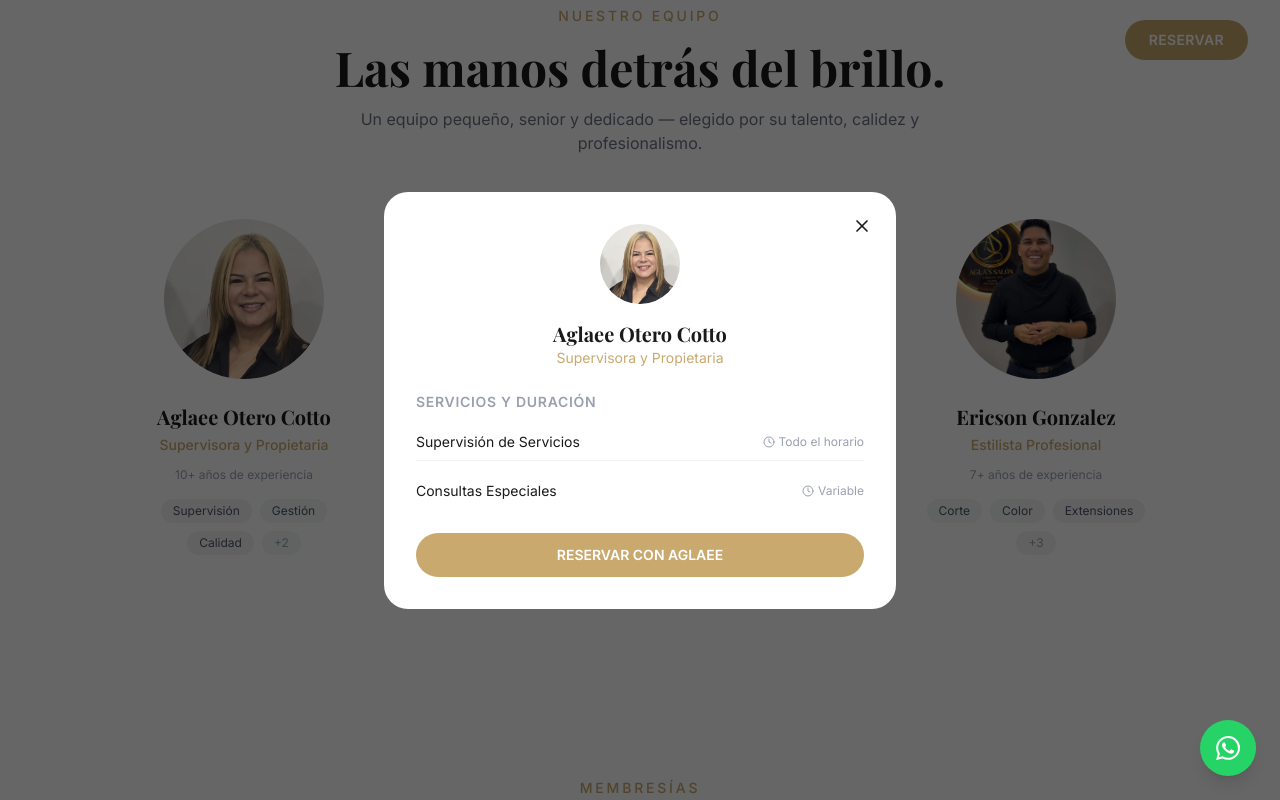
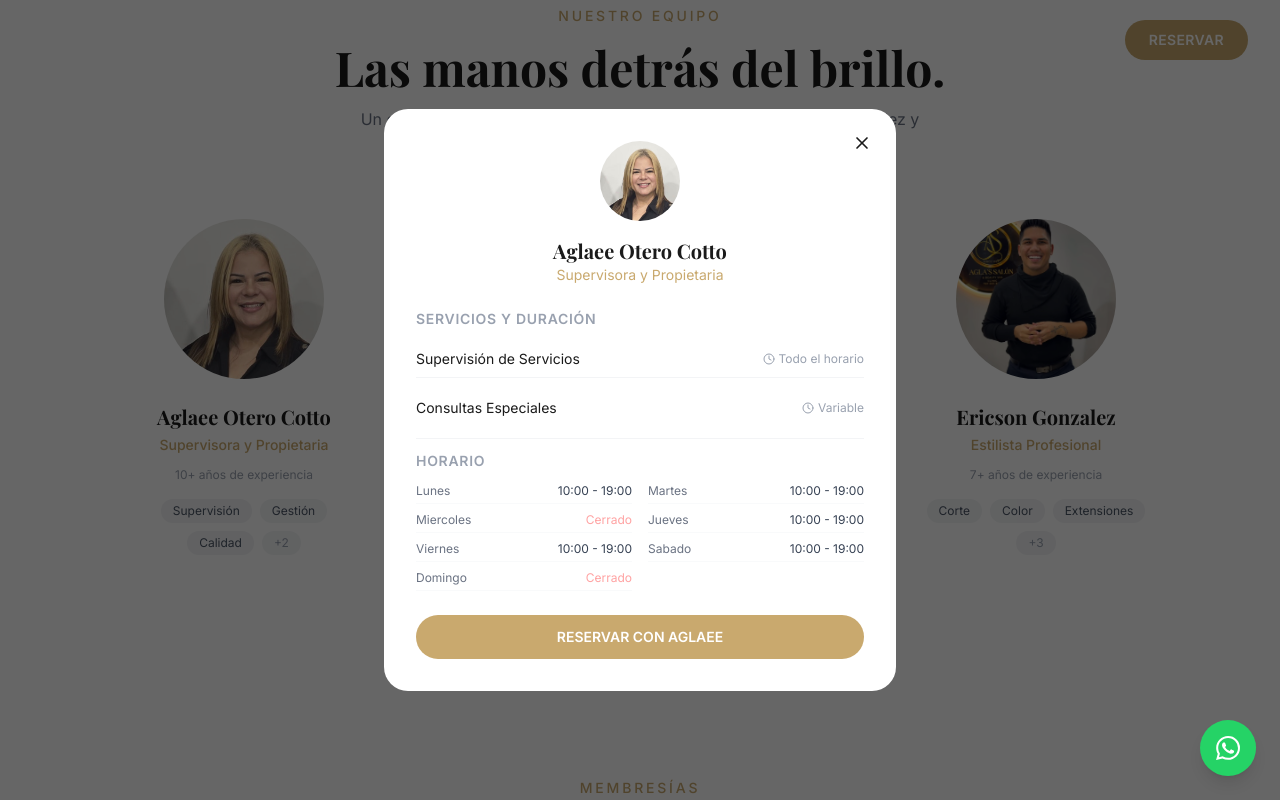
Before and after one commit to ipollc2024-hub/aglas-salon-web, a Next.js app: page / in a window 1280 px wide. Both pictures are taken after a click on the element 244 px from the left and 4587 px from the top of the page. Shown: the part 4187-4987 px from the top of the page. Built offline with nearby package versions, Linux system fonts and the light colour scheme; a web font is replaced by a local one.

Commit message:
Horarios de empleadas configurados y filtrados en reservas

```diff
--- a/src/components/BookingWizard.tsx
+++ b/src/components/BookingWizard.tsx
@@ -4,6 +4,31 @@ import { useState, useCallback } from "react";
 import { Check, ChevronLeft, ChevronRight, Clock, DollarSign, Plus } from "lucide-react";
 import { servicios, categorias } from "@/data/servicios";
 import { empleados } from "@/data/empleados";
+
+const diasSemana = ["domingo", "lunes", "martes", "miercoles", "jueves", "viernes", "sabado"];
+
+const getSlotsForEmpleado = (empleadoId: string, fecha: string) => {
+  const emp = empleados.find(e => e.id === empleadoId);
+  if (!emp || !fecha) return [];
+
+  const date = new Date(fecha + 'T12:00:00');
+  const dia = diasSemana[date.getDay()];
+  const horario = emp.horario?.[dia];
+
+  if (!horario) return []; // Empleado no trabaja este día
+
+  const slots = [];
+  const [startH, startM] = horario.inicio.split(':').map(Number);
+  const [endH, endM] = horario.fin.split(':').map(Number);
+
+  for (let h = startH; h < endH; h++) {
+    const ampm = h >= 12 ? 'PM' : 'AM';
+    const hour12 = h > 12 ? h - 12 : (h === 0 ? 12 : h);
+    slots.push(hour12 + ':00 ' + ampm);
+  }
+
+  return slots;
+};
 
 const steps = ["Servicio", "Empleada", "Fecha & Hora", "Tus Datos", "Pago"];
 
@@ -263,7 +288,7 @@ export default function BookingWizard() {
             <div>
               <label className="text-sm font-medium text-gray-500 mb-2 block">Hora</label>
               <div className="grid grid-cols-3 sm:grid-cols-4 gap-2">
-                {["9:00 AM", "10:00 AM", "11:00 AM", "12:00 PM", "1:00 PM", "2:00 PM", "3:00 PM", "4:00 PM", "5:00 PM"].map((h) => (
+                {(form.empleado && form.fecha ? getSlotsForEmpleado(form.empleado, form.fecha) : ["9:00 AM", "10:00 AM", "11:00 AM", "12:00 PM", "1:00 PM", "2:00 PM", "3:00 PM", "4:00 PM", "5:00 PM"]).map((h) => (
                   <button
                     key={h}
                     onClick={() => update("hora", h)}
--- a/src/components/Equipo.tsx
+++ b/src/components/Equipo.tsx
@@ -136,6 +136,22 @@ export default function Equipo() {
               ))}
             </div>
 
+            <div className="pt-3 mt-3 border-t border-gray-100">
+              <h4 className="font-semibold text-sm text-gray-400 uppercase tracking-wider mb-2">
+                Horario
+              </h4>
+              <div className="grid grid-cols-2 gap-x-4 gap-y-1 text-xs">
+                {Object.entries(selected.horario || {}).map(([dia, horario]) => (
+                  <div key={dia} className="flex justify-between py-1 border-b border-gray-50">
+                    <span className="text-gray-500 capitalize">{dia}</span>
+                    <span className={horario ? "text-gray-700" : "text-red-300"}>
+                      {horario ? horario.inicio + " - " + horario.fin : "Cerrado"}
+                    </span>
+                  </div>
+                ))}
+              </div>
+            </div>
+
             <a
               href="/reservar"
               className="mt-6 block text-center bg-[#C9A96E] hover:bg-[#B8955A] text-white px-6 py-3 rounded-full text-sm font-semibold transition-all"
--- a/src/data/empleados.ts
+++ b/src/data/empleados.ts
@@ -12,7 +12,16 @@ export const empleados: Empleado[] = [
       { nombre: "Consultas Especiales", duracion: "Variable" },
     ],
     bio: "Supervisora y propietaria de AGLA'S Salón & Beauty Spa Clinic, dedicada a brindar la mejor experiencia de belleza y bienestar.",
-    experiencia: "10+ años"
+    experiencia: "10+ años",
+    horario: {
+      lunes: { inicio: "10:00", fin: "19:00" },
+      martes: { inicio: "10:00", fin: "19:00" },
+      miercoles: null, // Cerrado
+      jueves: { inicio: "10:00", fin: "19:00" },
+      viernes: { inicio: "10:00", fin: "19:00" },
+      sabado: { inicio: "10:00", fin: "19:00" },
+      domingo: null, // Cerrado
+    }
   },
   {
     id: "isamary",
@@ -33,7 +42,16 @@ export const empleados: Empleado[] = [
       { nombre: "Depilación Cera/Láser", duracion: "Variable" },
     ],
     bio: "Especialista en tratamientos faciales y corporales con amplia experiencia en maderoterapia y drenajes linfáticos.",
-    experiencia: "5+ años"
+    experiencia: "5+ años",
+    horario: {
+      lunes: { inicio: "10:00", fin: "19:00" },
+      martes: { inicio: "10:00", fin: "19:00" },
+      miercoles: null,
+      jueves: { inicio: "10:00", fin: "19:00" },
+      viernes: { inicio: "10:00", fin: "19:00" },
+      sabado: { inicio: "10:00", fin: "19:00" },
+      domingo: null,
+    }
   },
   {
     id: "gleris",
@@ -47,7 +65,16 @@ export const empleados: Empleado[] = [
       { nombre: "Extensiones de Pestañas", duracion: "3 - 4h" },
     ],
     bio: "Experta en pedicura y faciales, con especialidad en extensiones de pestañas de alta duración.",
-    experiencia: "3+ años"
+    experiencia: "3+ años",
+    horario: {
+      lunes: null,
+      martes: { inicio: "10:00", fin: "19:00" },
+      miercoles: null,
+      jueves: null,
+      viernes: { inicio: "10:00", fin: "19:00" },
+      sabado: { inicio: "10:00", fin: "19:00" },
+      domingo: null,
+    }
   },
   {
     id: "ericson",
@@ -65,6 +92,15 @@ export const empleados: Empleado[] = [
       { nombre: "Crochet", duracion: "2 - 3h" },
     ],
     bio: "Especialista en todo tipo de cabello, desde cortes clásicos hasta transformaciones completas con extensiones y trenzas.",
-    experiencia: "7+ años"
+    experiencia: "7+ años",
+    horario: {
+      lunes: null,
+      martes: null,
+      miercoles: null,
+      jueves: null,
+      viernes: null,
+      sabado: { inicio: "12:00", fin: "19:00" },
+      domingo: null,
+    }
   }
 ];
--- /dev/null
+++ b/tmp_schedule.js
@@ -0,0 +1,34 @@
+const fs = require('fs');
+let eq = fs.readFileSync('src/components/Equipo.tsx', 'utf8');
+
+const oldBlock = `            </div>
+
+            <a
+              href="/reservar"
+              className="mt-6 block text-center bg-[#C9A96E]`;
+
+const newBlock = `            </div>
+
+            <div className="pt-3 mt-3 border-t border-gray-100">
+              <h4 className="font-semibold text-sm text-gray-400 uppercase tracking-wider mb-2">
+                Horario
+              </h4>
+              <div className="grid grid-cols-2 gap-x-4 gap-y-1 text-xs">
+                {Object.entries(selected.horario || {}).map(([dia, horario]) => (
+                  <div key={dia} className="flex justify-between py-1 border-b border-gray-50">
+                    <span className="text-gray-500 capitalize">{dia}</span>
+                    <span className={horario ? "text-gray-700" : "text-red-300"}>
+                      {horario ? horario.inicio + " - " + horario.fin : "Cerrado"}
+                    </span>
+                  </div>
+                ))}
+              </div>
+            </div>
+
+            <a
+              href="/reservar"
+              className="mt-6 block text-center bg-[#C9A96E]`;
+
+eq = eq.replace(oldBlock, newBlock);
+fs.writeFileSync('src/components/Equipo.tsx', eq);
+console.log('✅ Schedule added to modal');
```
Also changed, not shown: src/lib/types.ts (+6 -5 lines).
